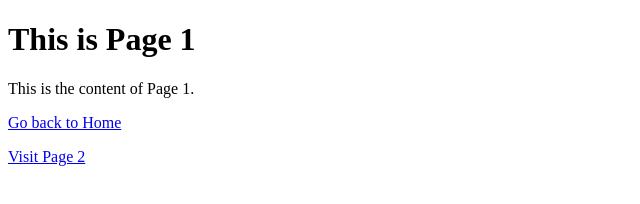
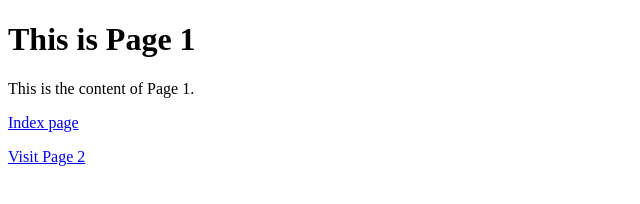
Before and after one commit to sodhanareddy/DevOpsFinal, a plain HTML site: page page1.html in a window 1280 px wide. Shown: the full height of the page, 0-640 px from the left. Drawn offline with Linux system fonts and the light colour scheme.

Commit message:
index.html

```diff
--- a/page1.html
+++ b/page1.html
@@ -6,7 +6,7 @@
 <body>
     <h1>This is Page 1</h1>
     <p>This is the content of Page 1.</p>
-    <p><a href="index.html">Go back to Home</a></p>
+    <p><a href="index.html">Index page</a></p>
     <p><a href="page2.html">Visit Page 2</a></p>
 </body>
 </html>
```
